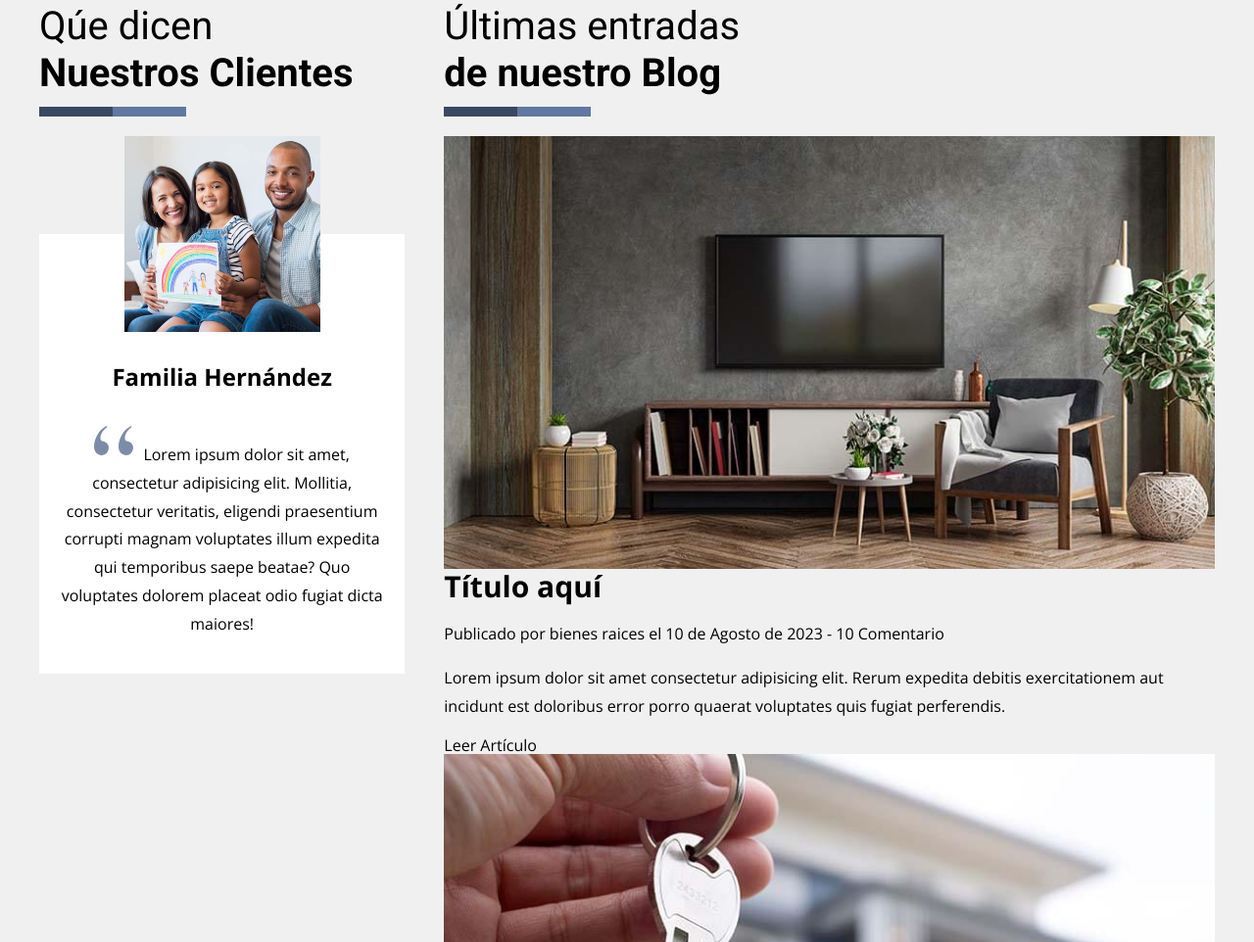
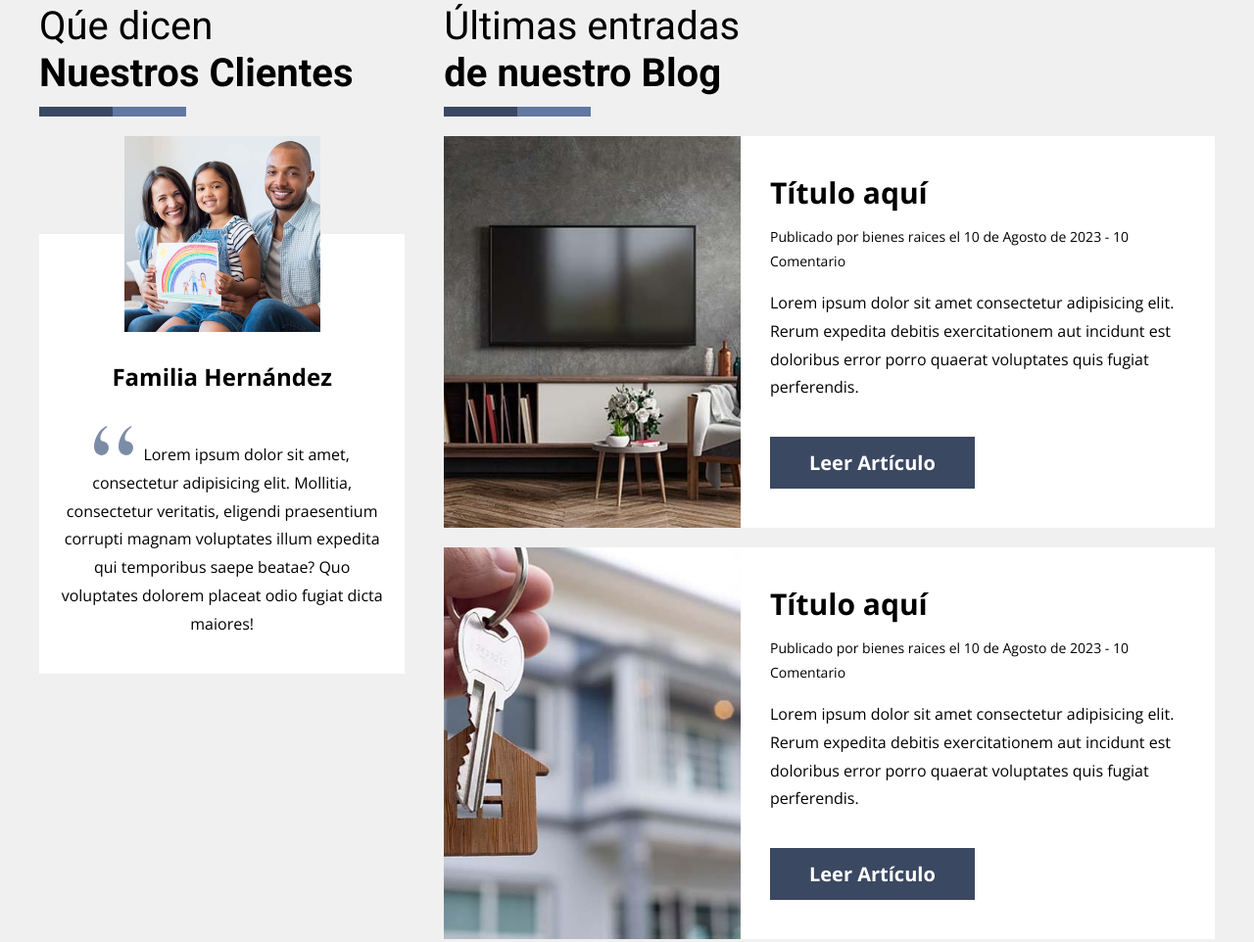
Before and after one commit to juanjopareja/real-estate-web, a website: page index.html in a window 1280 px wide. Shown: the part 2723-3685 px from the top of the page at 98% size. Drawn offline with nearby package versions, Linux system fonts and the light colour scheme.

Commit message:
Add comments and blog section blog css

```diff
--- a/src/scss/ui/content/_comments-blog.scss
+++ b/src/scss/ui/content/_comments-blog.scss
@@ -51,3 +51,46 @@
         }
     }
 }
+
+.entry {
+    background-color: var.$white;
+    margin-bottom: 2rem;
+
+    @include mix.tablet {
+        @include mix.grid(5, 2rem);
+        align-items: center;
+    }
+
+    &__image-container {
+        @include mix.tablet {
+            grid-column: 1 / 3;
+        }
+    }
+
+    &__image {
+        height: 40rem;
+        width: 100%;
+        object-fit: cover;
+    }
+
+    &__content {
+        padding: 1rem;
+
+        @include mix.tablet {
+            grid-column: 3 / 6;
+        }
+    }
+
+    &__meta {
+        font-size: 1.4rem;
+    }
+
+    &__link {
+        @include mix.button(var.$primary, var.$white);
+        display: block;
+
+        @include mix.tablet {
+            display: inline-block;
+        }
+    }
+}
```
Also changed, not shown: build/css/app.css, 1 other file.
